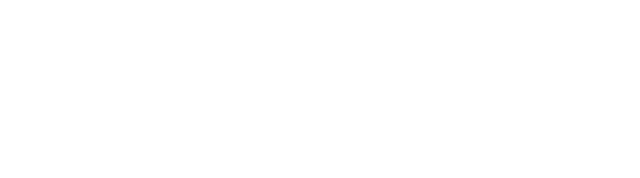
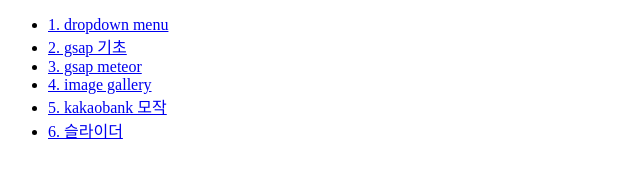
Before and after one commit to kakaeve/front-end-study, a plain HTML site: page index.html in a window 1280 px wide. Shown: the whole page, without its empty margins (0-640 px from the left). Drawn offline with Linux system fonts and the light colour scheme.

Commit message:
Update index.html
방식 바꿈

```diff
--- a/index.html
+++ b/index.html
@@ -7,11 +7,20 @@
   <title>화면</title>
 </head>
 <body>
-  <div><a href="https://kakaeve.github.io/front-end-study/drop_down_menu"></a></div>
-<div><a href="https://kakaeve.github.io/front-end-study/gsap_1"></a></div>
-<div><a href="https://kakaeve.github.io/front-end-study/gsap_meteor"></a></div>
-<div><a href="https://kakaeve.github.io/front-end-study/image_gallery"></a></div>
-<div><a href="https://kakaeve.github.io/front-end-study/kakao_bank_mockpu"></a></div>
-<div><a href="https://kakaeve.github.io/front-end-study/slider"></a></div>
+  <!--
+div>ul>li*6>a[href="https://kakaeve.github.io/front-end-study/"]{$.}-->
+
+
+<div>
+  <ul>
+    <li><a href="https://kakaeve.github.io/front-end-study/drop_down_menu">1. dropdown menu</a></li>
+    <li><a href="https://kakaeve.github.io/front-end-study/gsap_1">2. gsap 기초</a></li>
+    <li><a href="https://kakaeve.github.io/front-end-study/gsap_meteor">3. gsap meteor</a></li>
+    <li><a href="https://kakaeve.github.io/front-end-study/image_gallery">4. image gallery</a></li>
+    <li><a href="https://kakaeve.github.io/front-end-study/kakao_bank_mockup">5. kakaobank 모작</a></li>
+    <li><a href="https://kakaeve.github.io/front-end-study/slider">6. 슬라이더</a></li>
+  </ul>
+</div>
+
 </body>
 </html>
```
